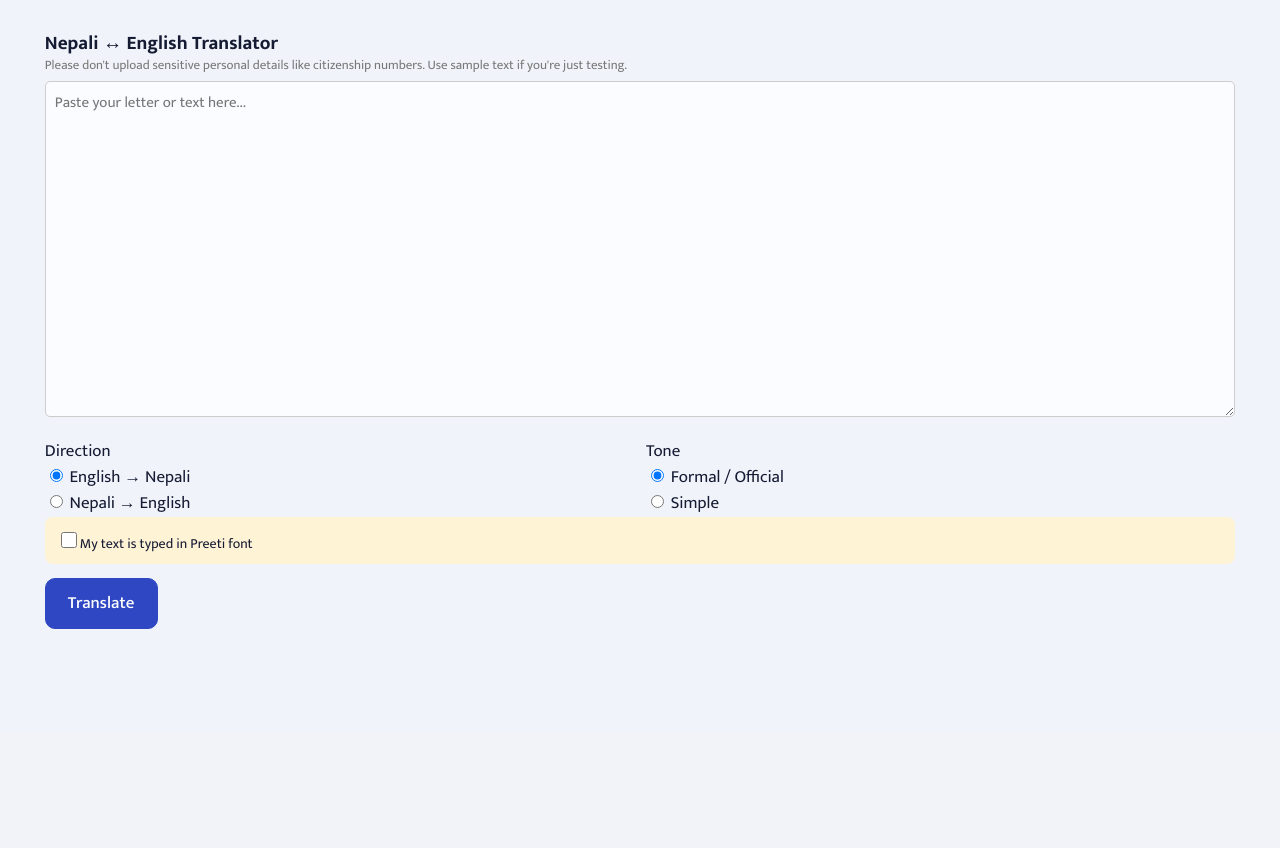
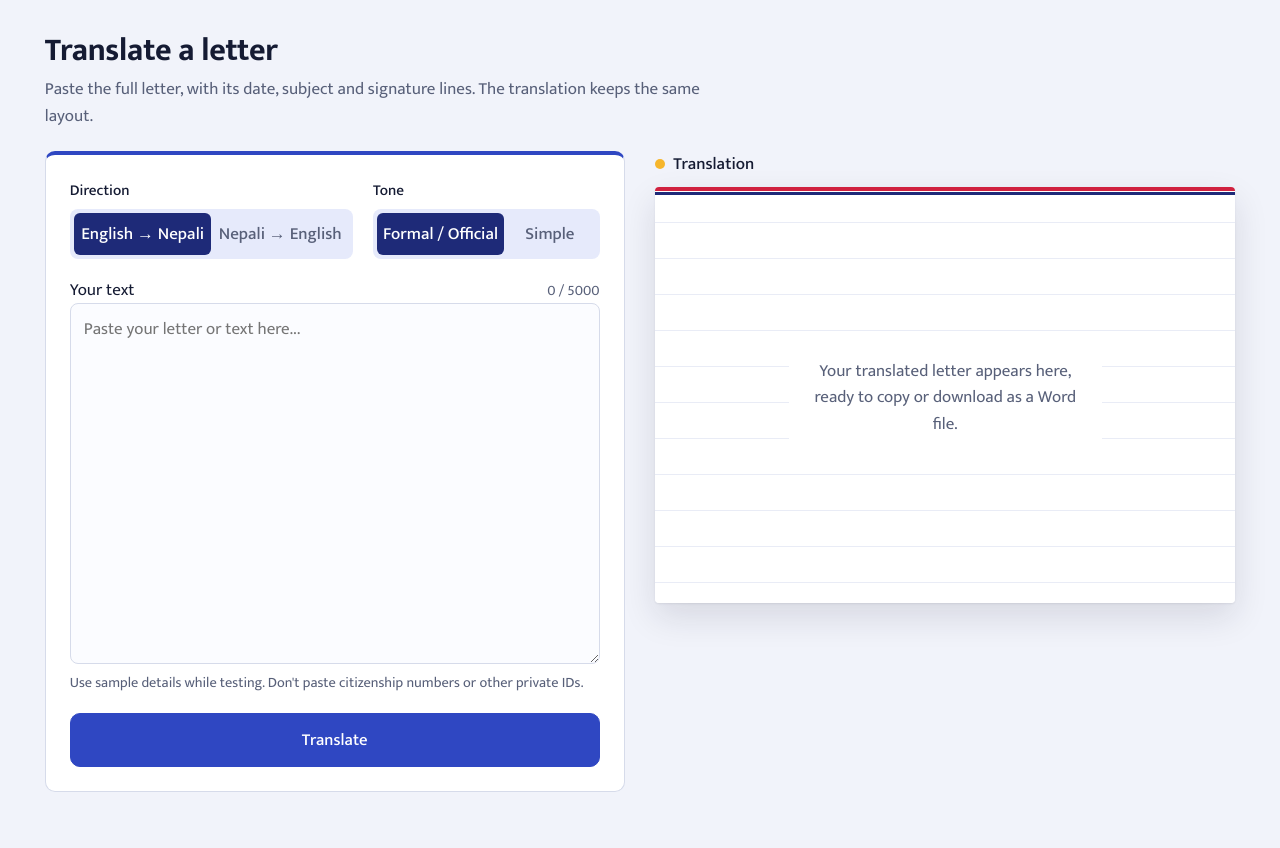
Before and after one commit to Cma-13/nepali-english-translator, a Django app: template templates/translator/translate.html in a window 1280 px wide. Shown: the part 68-916 px from the top of the page. Before the commit the page ends 697 px from the top, so only its background shows below. Run offline with Django 5.2, Linux system fonts and the light colour scheme; the template is opened without the code that fills it: values that come from a table or form of the project are taken from there, others are empty.

Commit message:
feat: redesign translator page

```diff
--- a/templates/translator/translate.html
+++ b/templates/translator/translate.html
@@ -1,82 +1,76 @@
 {% extends "base.html" %}
 {% block title %}Translate{% endblock %}
 {% block content %}
-<style>
-    .container { max-width: 800px; }
-    textarea, select { width: 100%; padding: 9px; margin: 6px 0 12px; border: 1px solid #ccc; border-radius: 5px; box-sizing: border-box; font-size: 15px; font-family: inherit; }
-    .options { display: flex; gap: 12px; }
-    .options div { flex: 1; }
-    .result-box { background: #f8fafc; border: 1px solid #d0d7e2; border-radius: 6px; padding: 16px; margin-top: 20px; white-space: pre-wrap; line-height: 1.7; }
-    .error-box { background: #fdecea; color: #c0392b; border-radius: 6px; padding: 12px; margin-top: 16px; }
-    .actions { display: flex; gap: 10px; margin-top: 10px; }
-    .copy-btn { text-decoration: none; background: #e2e8f0; color: #1e3a5f; border: none; padding: 8px 16px; border-radius: 5px; cursor: pointer; font-size: 14px; transition: background 0.2s, color 0.2s; }
-    .copy-btn:hover { background: #cbd5e1; }
-    .copy-btn.copied { background: #16a34a; color: white; }
-    .copy-btn.failed { background: #dc2626; color: white; }
-    .note { font-size: 13px; color: #777; }
-    .check { font-size: 14px; margin: 0 0 14px; }
-</style>
+<div class="page-head">
+    <h1>Translate a letter</h1>
+    <p class="lead">Paste the full letter, with its date, subject and signature lines. The translation keeps the same layout.</p>
+</div>
 
-<h2>Nepali ↔ English Translator</h2>
-<p class="note">Please don't upload sensitive personal details like citizenship numbers. Use sample text if you're just testing.</p>
-
-<form method="post">
+<div class="workspace">
+    <form method="post" class="panel" data-loading="Translating…">
         {% csrf_token %}
-    {{ form.text.errors }}
-    {{ form.text }}
 
         <div class="options">
-        <div>
-            <label>Direction</label>
-            {{ form.direction }}
+            <div class="field">
+                <span class="field-label">Direction</span>
+                <div class="switch">
+                    {% for radio in form.direction %}
+                        <label>{{ radio.tag }}<span>{{ radio.choice_label }}</span></label>
+                    {% endfor %}
                 </div>
-        <div>
-            <label>Tone</label>
-            {{ form.tone }}
+            </div>
+            <div class="field">
+                <span class="field-label">Tone</span>
+                <div class="switch">
+                    {% for radio in form.tone %}
+                        <label>{{ radio.tag }}<span>{{ radio.choice_label }}</span></label>
+                    {% endfor %}
+                </div>
             </div>
         </div>
 
-    <p class="check">
-        <label>{{ form.is_preeti }}{{ form.is_preeti.label }}</label>
-    </p>
+        <div class="field">
+            <div class="field-row">
+                <label for="{{ form.text.id_for_label }}">Your text</label>
+                <span class="hint" data-count-for="{{ form.text.id_for_label }}"></span>
+            </div>
+            {{ form.text }}
+            {{ form.text.errors }}
+            <p class="hint">Use sample details while testing. Don't paste citizenship numbers or other private IDs.</p>
+        </div>
+
+        <div class="field" data-preeti-row>
+            <label class="check">
+                {{ form.is_preeti }}
+                <span>My text is typed in Preeti font <span class="hint">(it looks like “g]kfn”)</span></span>
+            </label>
             {{ form.is_preeti.errors }}
+        </div>
 
-    <button type="submit" class="btn">Translate</button>
+        <button type="submit" class="btn btn-big btn-block">Translate</button>
     </form>
 
+    <section aria-live="polite">
         {% if error %}
-    <div class="error-box">{{ error }}</div>
+            <div class="notice notice-error">{{ error }}</div>
         {% endif %}
 
         {% if translation %}
-    <h3>Translation</h3>
-    <div class="result-box" id="result">{{ translation.translated_text }}</div>
+            <p class="sheet-label"><span class="dot"></span>Translation in {% if translation.direction == 'en_ne' %}Nepali{% else %}English{% endif %}</p>
+            <div class="sheet">
+                <div class="sheet-text" id="result">{{ translation.translated_text }}</div>
+            </div>
             <div class="actions">
-        <button type="button" class="copy-btn" id="copy-btn" onclick="copyResult()">Copy</button>
-        <a href="{% url 'history_download' translation.pk %}" class="copy-btn">Download Word</a>
+                <button type="button" class="btn" data-copy="#result">Copy</button>
+                <a href="{% url 'history_download' translation.pk %}" class="btn btn-quiet">Download Word</a>
+            </div>
+            <p class="hint after-note">Saved to your <a href="{% url 'history' %}">history</a>. Check names and numbers before you send it.</p>
+        {% else %}
+            <p class="sheet-label"><span class="dot"></span>Translation</p>
+            <div class="sheet sheet-empty">
+                <p>Your translated letter appears here, ready to copy or download as a Word file.</p>
             </div>
         {% endif %}
-
-<script>
-    function copyResult() {
-        const button = document.getElementById("copy-btn");
-        const text = document.getElementById("result").innerText;
-
-        navigator.clipboard.writeText(text)
-            .then(() => showButtonState(button, "Copied ✓", "copied"))
-            .catch(() => showButtonState(button, "Copy failed", "failed"));
-    }
-
-    function showButtonState(button, label, className) {
-        button.textContent = label;
-        button.classList.add(className);
-        button.disabled = true;
-
-        setTimeout(() => {
-            button.textContent = "Copy";
-            button.classList.remove(className);
-            button.disabled = false;
-        }, 2000);
-    }
-</script>
+    </section>
+</div>
 {% endblock %}
```
Lines whose indentation alone changed are shown as unchanged.
